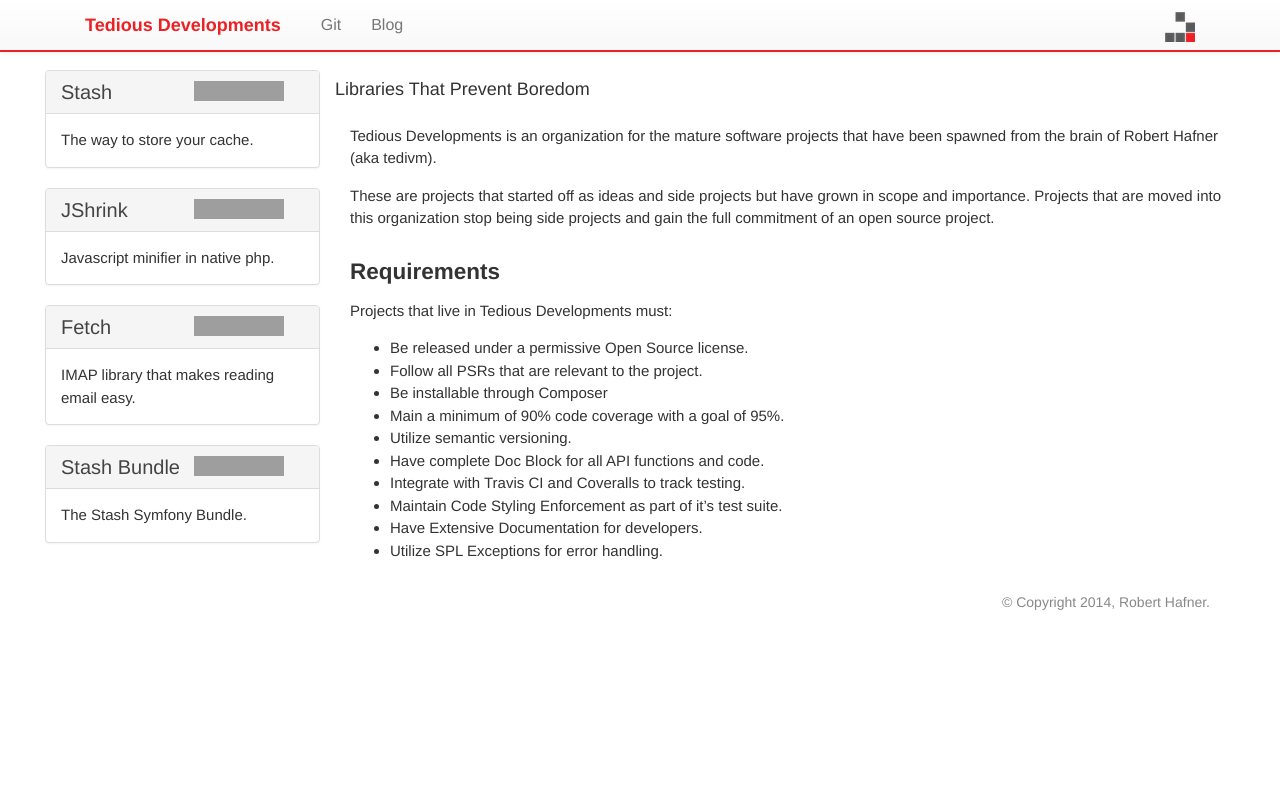
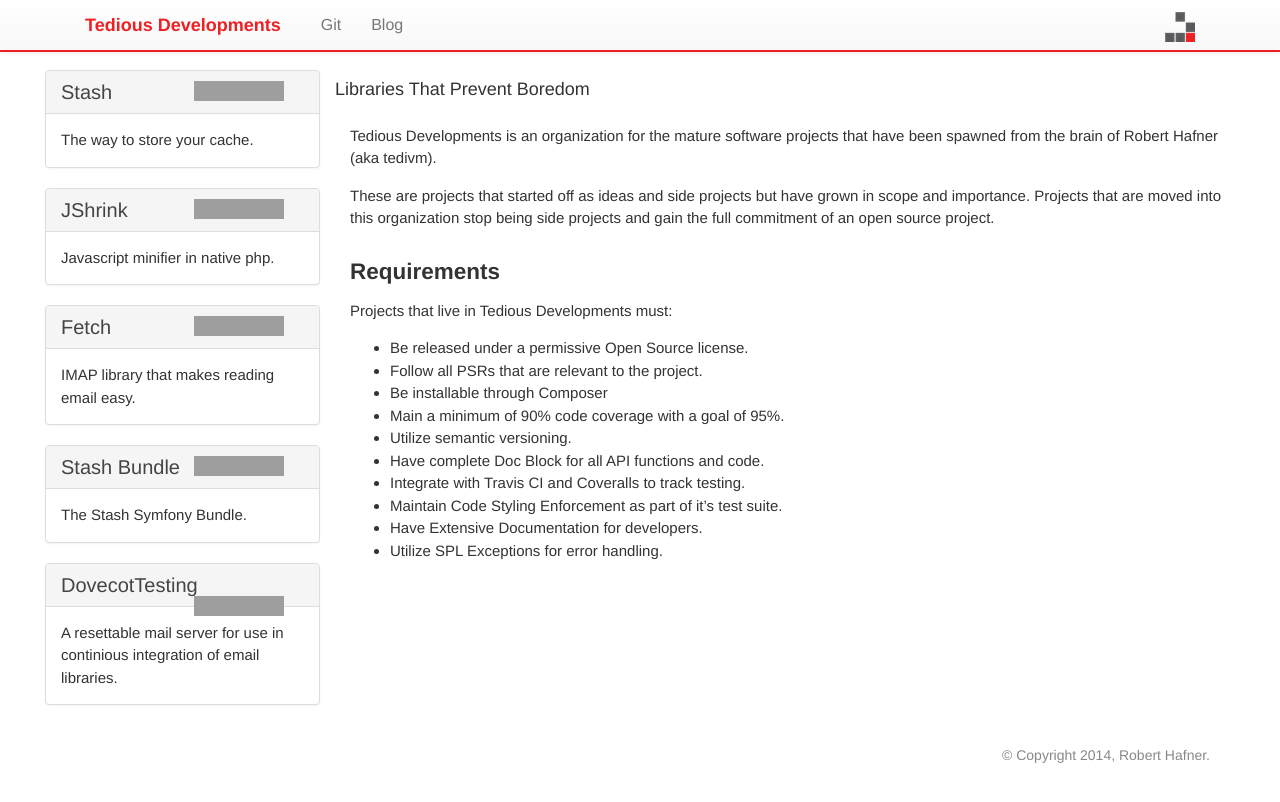
Before and after one commit to tedious/tedious.github.io, a Jekyll site: the page built from index.md, in a window 1280 px wide. Shown: the top 802 px of the page. Built offline with Jekyll 4.4.1, drawn with Linux system fonts in a browser that asks for light colours; grey boxes are pictures that could not be loaded.

Commit message:
Added DovecotTesting package to projects

```diff
--- a/_data/projects.yml
+++ b/_data/projects.yml
@@ -10,16 +10,20 @@
   website: https://github.com/tedivm/JShrink
   description: Javascript minifier in native php.
 
-
 - name: Fetch
   repo: Fetch
   username: tedivm
   website: https://github.com/tedivm/fetch
   description: IMAP library that makes reading email easy.
 
-
 - name: Stash Bundle
   repo: TedivmStashBundle
   username: tedivm
   website: https://github.com/tedivm/TedivmStashBundle
   description: The Stash Symfony Bundle.
+
+- name: DovecotTesting
+  repo: DovecotTesting
+  username: tedivm
+  website: https://github.com/tedivm/DovecotTesting
+  description: A resettable mail server for use in continious integration of email libraries.
```
